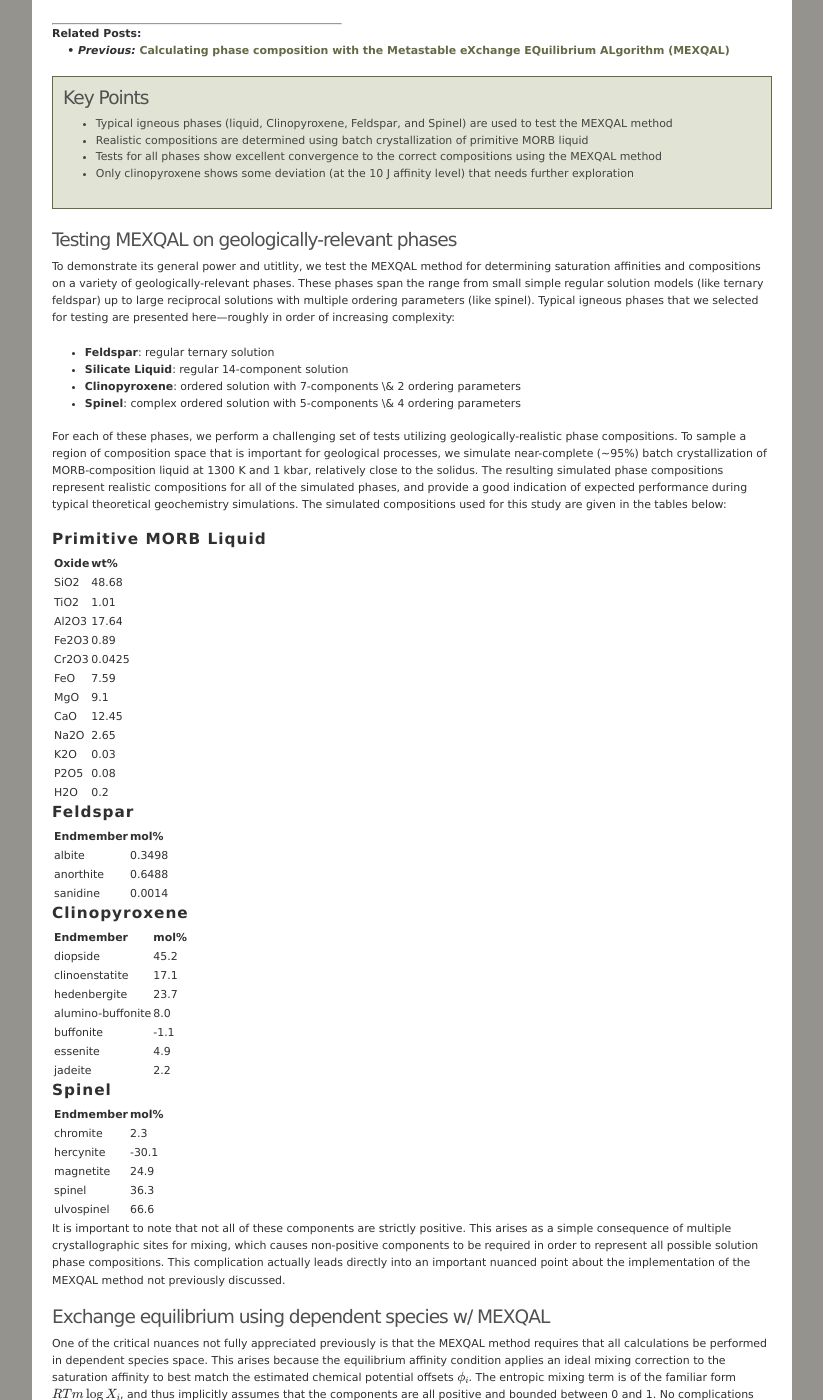
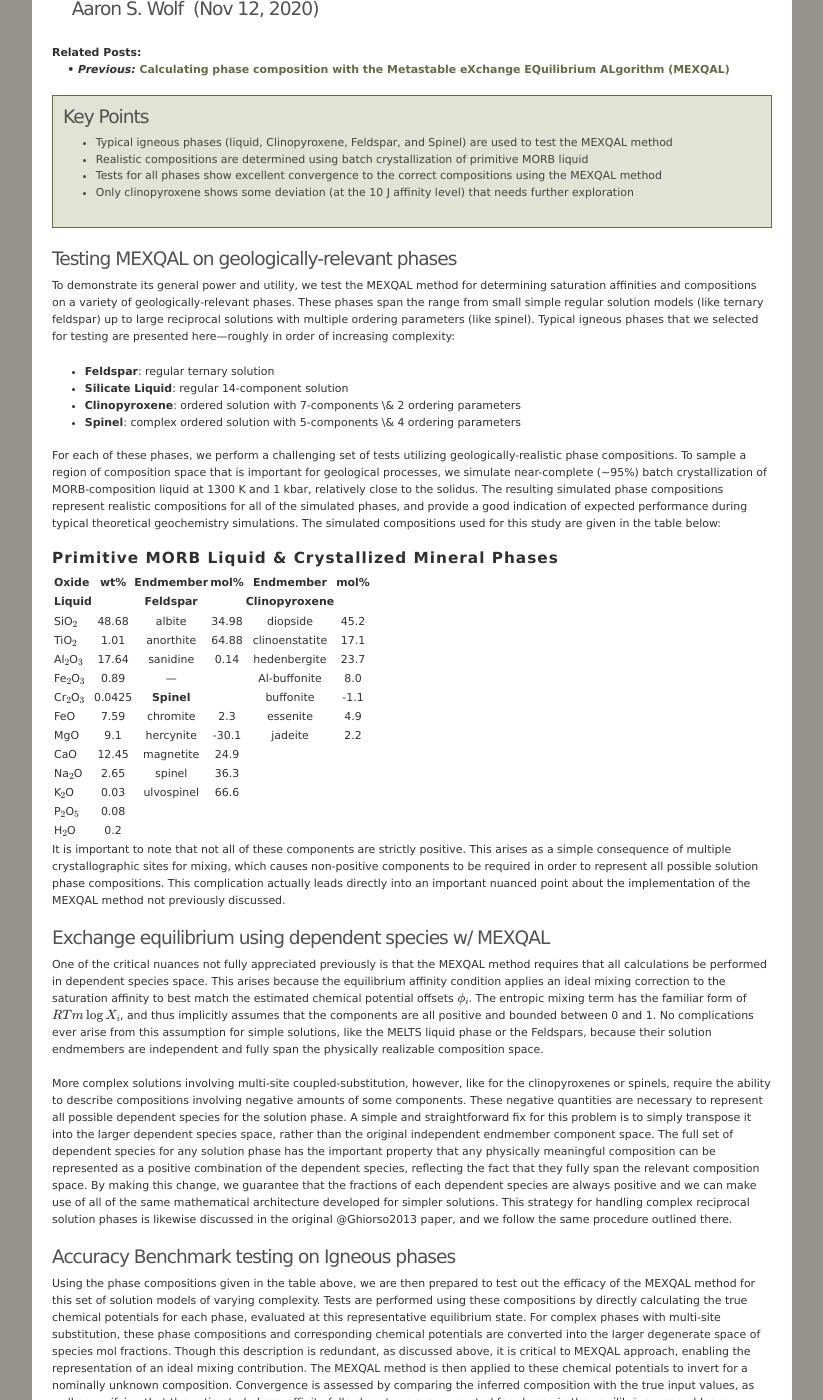
Before and after one commit to aswolf/aswolf.github.io, a Jekyll site: the page built from lab-book/2020-11-12-MEXQAL-geo-application.md, in a window 1280 px wide and 1400 px high, scrolled down 244 px. Shown: the whole window, without its empty margins (228-1051 px from the left). Built offline with Jekyll 4.4.1, drawn with Linux system fonts in a browser that asks for light colours; formulas are drawn with MathJax 3; some of the changed text lies outside the part shown.

Commit message:
Fix unwieldy tables in MEXQAL geo-app post
- combine all tables to much smaller
- spell/grammar check

```diff
--- a/_layouts/default.html
+++ b/_layouts/default.html
@@ -1,7 +1,7 @@
 {% include head.html %}
 
     <h1>{{ page.title }}</h1>
-    <h2>{% if page.author %} &nbsp;&nbsp;&nbsp;&nbsp;{{ page.author }}{% endif %}
+    <h2>{% if page.author %} <br> &nbsp;&nbsp;&nbsp;&nbsp;{{ page.author }}{% endif %}
           {% if page.date %}
           <span style="font-weight:normal"> &nbsp;({{ page.date | date: "%b %-d, %Y" }})</span>{% endif %}
     </h2>
--- a/_layouts/post.html
+++ b/_layouts/post.html
@@ -6,7 +6,6 @@ layout: default
   <header class="post-header">
       <!--<h1 class="post-title">{{ page.title }}</h1>-->
     <class="post-meta">
-          <hr style="width:40%">
           <h4> Related Posts: </h4>
           <h4> {% if page.prev %}
                 &nbsp;&nbsp;&nbsp; •<em> Previous: </em>
--- a/lab-book/2020-11-12-MEXQAL-geo-application.md
+++ b/lab-book/2020-11-12-MEXQAL-geo-application.md
@@ -16,7 +16,7 @@ key-points:
 ---
 
 ## Testing MEXQAL on geologically-relevant phases
-To demonstrate its general power and utitlity, we test the MEXQAL method for determining saturation affinities and compositions on a variety of geologically-relevant phases.
+To demonstrate its general power and utility, we test the MEXQAL method for determining saturation affinities and compositions on a variety of geologically-relevant phases.
 These phases span the range from small simple regular solution models (like ternary feldspar) up to large reciprocal solutions with multiple ordering parameters (like spinel).
 Typical igneous phases that we selected for testing are presented here---roughly in order of increasing complexity:
 
@@ -28,57 +28,26 @@ Typical igneous phases that we selected for testing are presented here---roughly
 For each of these phases, we perform a challenging set of tests utilizing geologically-realistic phase compositions.
 To sample a region of composition space that is important for geological processes, we simulate near-complete (~95%) batch crystallization of MORB-composition liquid at 1300 K and 1 kbar, relatively close to the solidus.
 The resulting simulated phase compositions represent realistic compositions for all of the simulated phases, and provide a good indication of expected performance during typical theoretical geochemistry simulations.
-The simulated compositions used for this study are given in the tables below:
+The simulated compositions used for this study are given in the table below:
 
-### Primitive MORB Liquid
+### Primitive MORB Liquid & Crystallized Mineral Phases
 
-|Oxide | wt% |
-|--|--|
-|SiO2    |  48.68|
-|TiO2    |   1.01|
-|Al2O3   |  17.64|
-|Fe2O3   |   0.89|
-|Cr2O3   |   0.0425|
-|FeO     |   7.59|
-|MgO     |   9.1|
-|CaO     |  12.45|
-|Na2O    |   2.65|
-|K2O     |   0.03|
-|P2O5    |   0.08|
-|H2O     |   0.2|
+| Oxide       |  wt% | Endmember |mol%| Endmember      | mol% |
+|-------------|:----:|:----------:|:-:|:-----------------:|:-:|
+| **Liquid**        || **Feldspar**  || **Clinopyroxene**    ||
+| SiO$_2$     |48.68 | albite   |34.98| diopside         |45.2|
+| TiO$_2$     | 1.01 | anorthite|64.88| clinoenstatite   |17.1|
+| Al$_2$O$_3$ |17.64 | sanidine | 0.14| hedenbergite     |23.7|
+| Fe$_2$O$_3$ | 0.89 |   ---         || Al-buffonite     | 8.0|
+| Cr$_2$O$_3$ |0.0425| **Spinel**    || buffonite        |-1.1|
+| FeO         | 7.59 | chromite | 2.3 | essenite         | 4.9|
+| MgO         | 9.1  | hercynite|-30.1| jadeite          | 2.2|
+| CaO         |12.45 | magnetite| 24.9|
+| Na$_2$O     | 2.65 | spinel   | 36.3|
+| K$_2$O      | 0.03 | ulvospinel|66.6|
+| P$_2$O$_5$  | 0.08 |
+| H$_2$O      | 0.2  |
 
-
-### Feldspar
-
-|Endmember | mol% |
-|--|--|
-|albite    |0.3498|
-|anorthite |0.6488|
-|sanidine  |0.0014|
-
-
-### Clinopyroxene
-
-|Endmember | mol% |
-|--|--|
-|diopside            |  45.2   |
-|clinoenstatite      |  17.1   |
-|hedenbergite        |  23.7   |
-|alumino-buffonite   | 8.0    |
-|buffonite           | -1.1    |
-|essenite            | 4.9    |
-|jadeite             | 2.2   |
-
-
-### Spinel
-
-|Endmember | mol% |
-|--|--|
-|chromite           | 2.3|
-|hercynite          | -30.1|
-|magnetite          |24.9|
-|spinel             | 36.3|
-|ulvospinel         |66.6|
 
 It is important to note that not all of these components are strictly positive.
 This arises as a simple consequence of multiple crystallographic sites for mixing, which causes non-positive components to be required in order to represent all possible solution phase compositions.
@@ -90,13 +59,13 @@ This complication actually leads directly into an important nuanced point about
 
 One of the critical nuances not fully appreciated previously is that the MEXQAL method requires that all calculations be performed in dependent species space.
 This arises because the equilibrium affinity condition applies an ideal mixing correction to the saturation affinity to best match the estimated chemical potential offsets $\phi_i$.
-The entropic mixing term is of the familiar form $RTm \log X_i$, and thus implicitly assumes that the components are all positive and bounded between 0 and 1.
+The entropic mixing term has the familiar form of $RTm \log X_i$, and thus implicitly assumes that the components are all positive and bounded between 0 and 1.
 No complications ever arise from this assumption for simple solutions, like the MELTS liquid phase or the Feldspars, because their solution endmembers are independent and fully span the physically realizable composition space.
 
 More complex solutions involving multi-site coupled-substitution, however, like for the clinopyroxenes or spinels, require the ability to describe compositions involving negative amounts of some components.
 These negative quantities are necessary to represent all possible dependent species for the solution phase.
 A simple and straightforward fix for this problem is to simply transpose it into the larger dependent species space, rather than the original independent endmember component space.
-The full set of dependent species for any solution phase has the important property that any physically meaningful composition can be represented as a postive combination of the dependent species, reflecting the fact that they fully span the relevant composition space.
+The full set of dependent species for any solution phase has the important property that any physically meaningful composition can be represented as a positive combination of the dependent species, reflecting the fact that they fully span the relevant composition space.
 By making this change, we guarantee that the fractions of each dependent species are always positive and we can make use of all of the same mathematical architecture developed for simpler solutions.
 This strategy for handling complex reciprocal solution phases is likewise discussed in the original @Ghiorso2013 paper, and we follow the same procedure outlined there.
 
--- /dev/null
+++ b/language.json
@@ -0,0 +1,6 @@
+{
+	"knownWords": [
+		"ALgorithm",
+		"EQuilibrium"
+	]
+}
```
